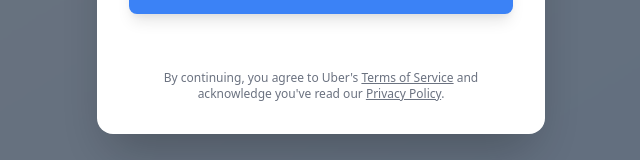
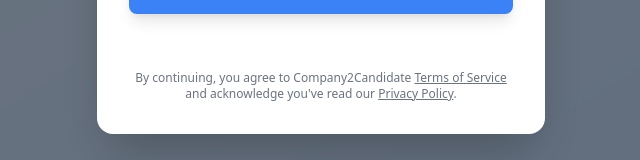
Before and after one commit to y3rawat/c2c-Landing_page, a plain HTML site: page login.html in a window 1280 px wide. Shown: the part 464-624 px from the top of the page, without its empty margins (319-959 px from the left). Drawn offline with nearby package versions, Linux system fonts and the light colour scheme; no server answers.

Commit message:
privacy policy

```diff
--- a/login.html
+++ b/login.html
@@ -139,7 +139,7 @@
                 </div>
             </div>
             <p class="text-xs text-gray-500 mt-8 text-center">
-                By continuing, you agree to Uber's <a href="#" class="underline hover:text-blue-500">Terms of Service</a> and acknowledge you've read our <a href="#" class="underline hover:text-blue-500">Privacy Policy</a>.
+                By continuing, you agree to Company2Candidate <a href="terms_and_services.html" class="underline hover:text-blue-500">Terms of Service</a> and acknowledge you've read our <a href="policy.html" class="underline hover:text-blue-500">Privacy Policy</a>.
             </p>
         </div>
     </div>
```
